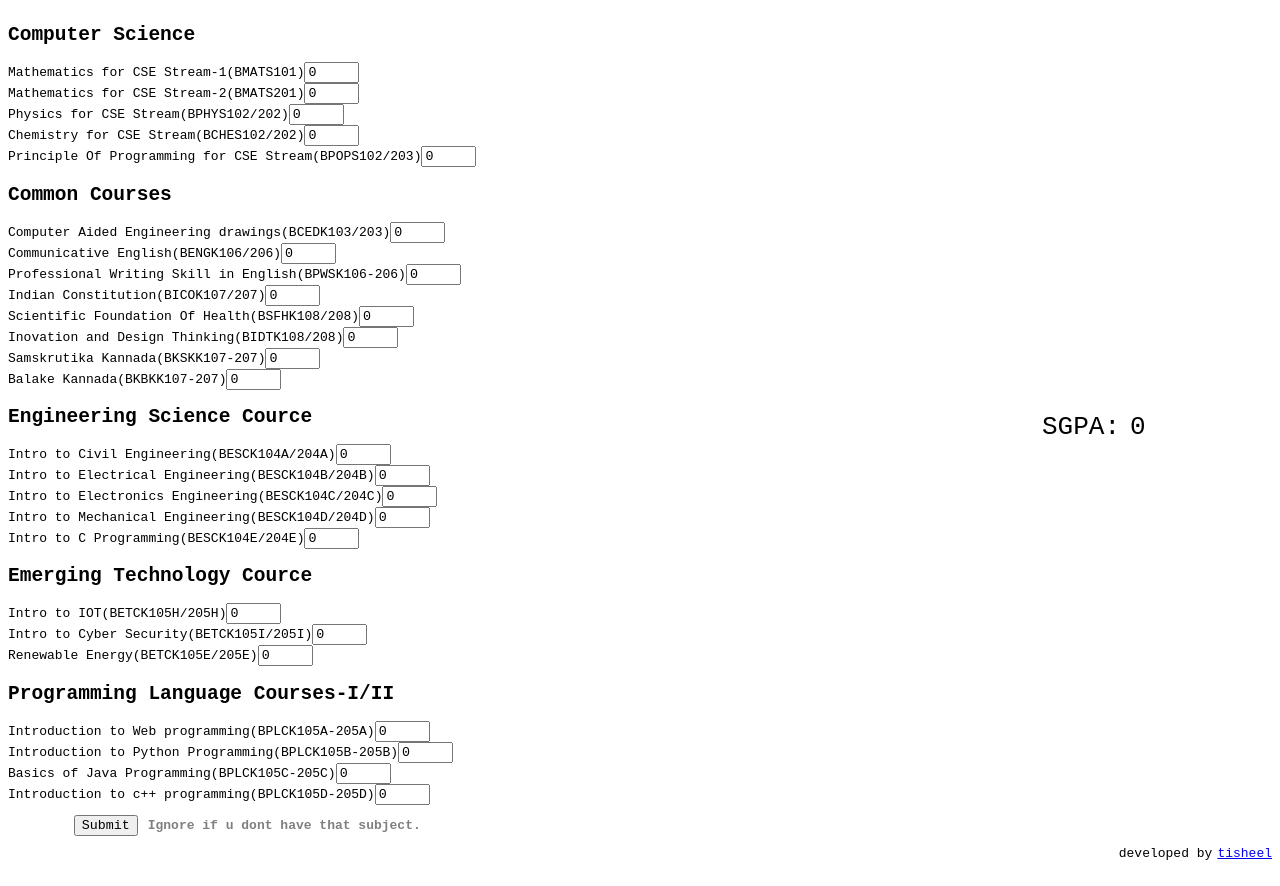
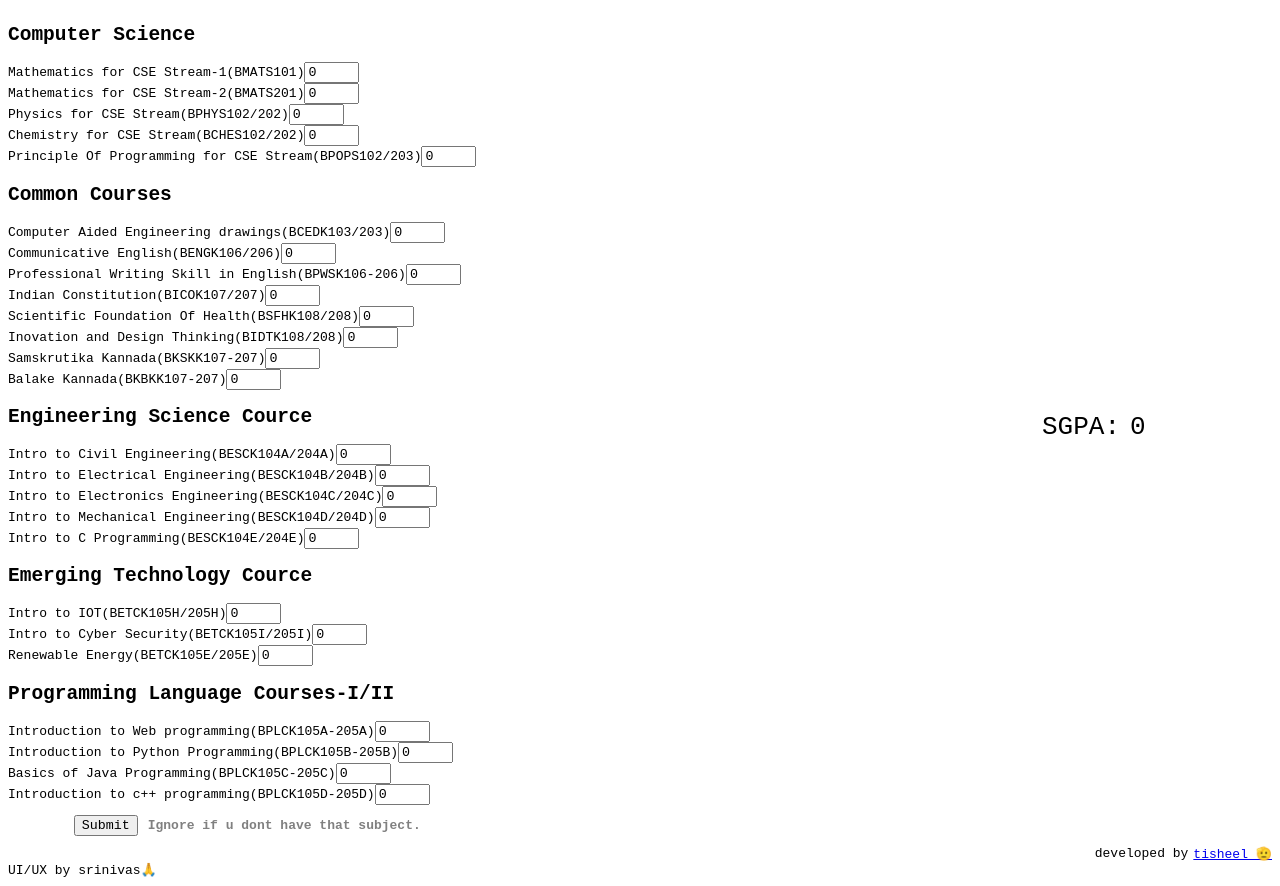
Before and after one commit to Tisheel/SGPA-Calculator, a plain HTML site: page index.html in a window 1280 px wide. Drawn offline with Linux system fonts and the light colour scheme.

Commit message:
Update index.html

```diff
--- a/index.html
+++ b/index.html
@@ -26,7 +26,10 @@
         </div>
     </div>
     <div id="footer">
-        developed by <a href="https://www.linkedin.com/in/tisheel-bashyam/" target="_blank"> tisheel</a>
+        developed by <a href="https://www.linkedin.com/in/tisheel-bashyam/" target="_blank"> tisheel 🫡</a>
+    </div>
+    <div>
+        UI/UX by srinivas🙏
     </div>
     <script src="main.js"></script>
 </body>
```
